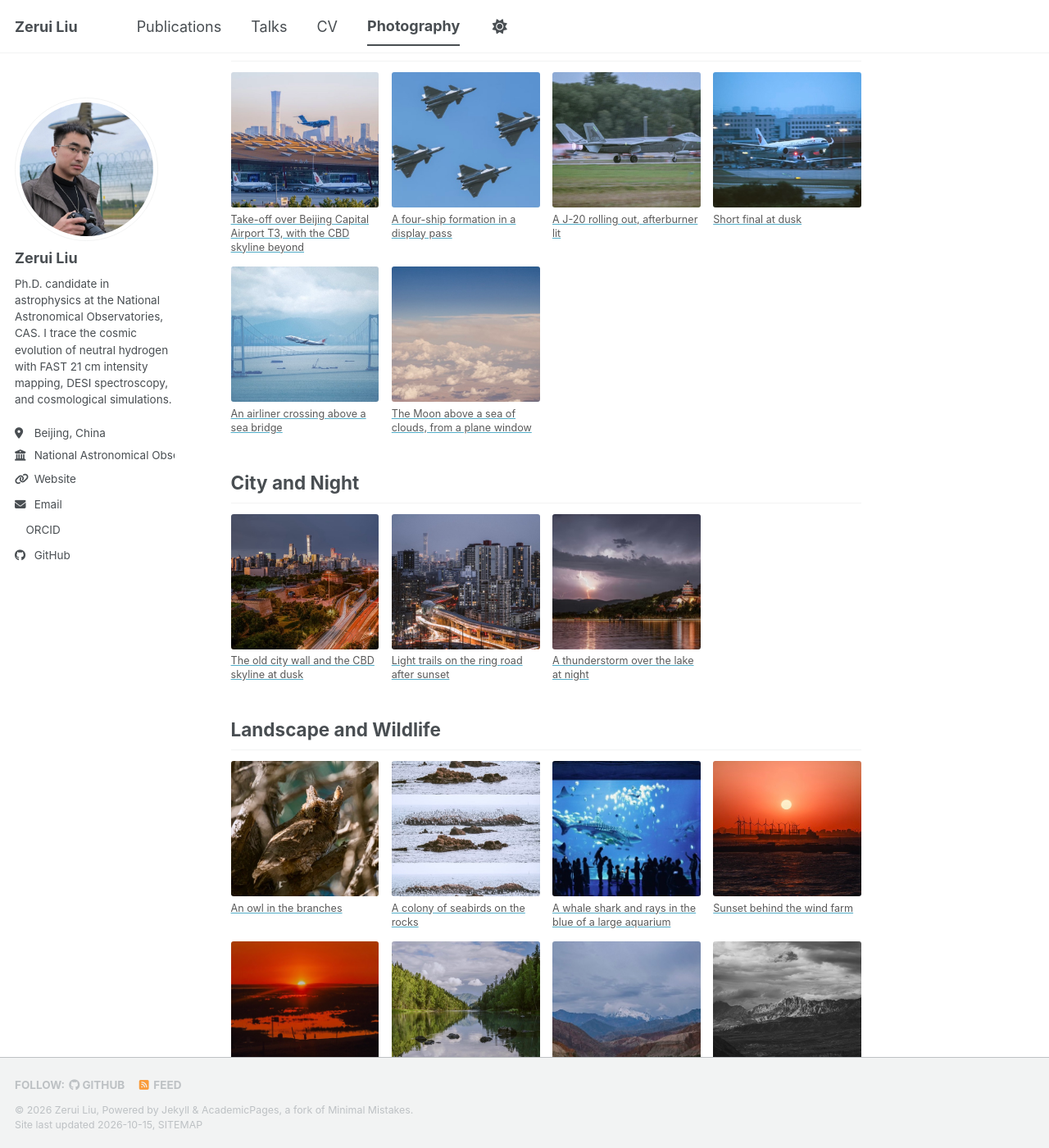
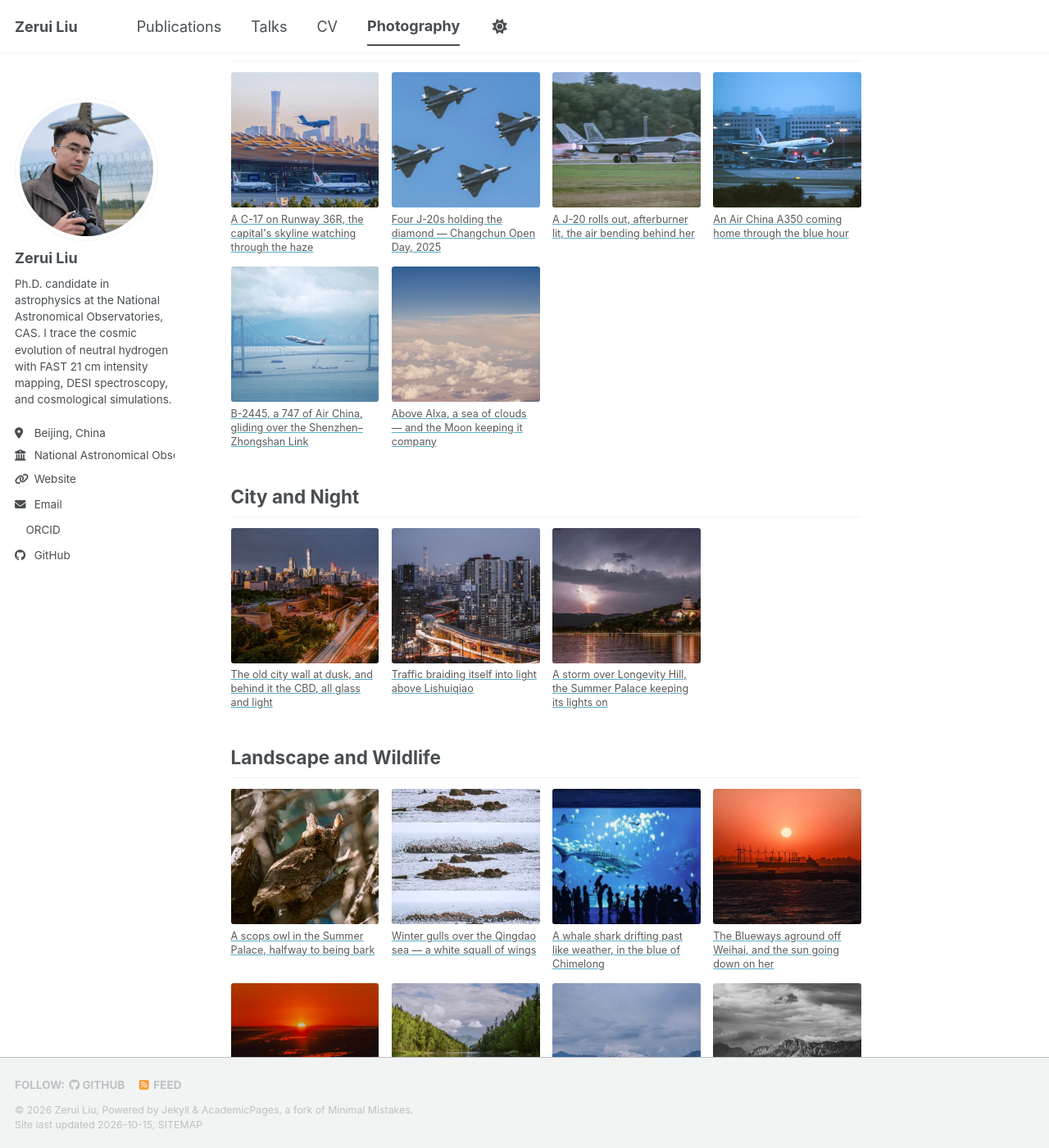
Before and after one commit to LRayleighJ/LRayleighJ.github.io, a Jekyll site: the page built from _pages/photography.md, in a window 1280 px wide and 1400 px high, scrolled down 233 px. Shown: the whole window at 82% size. Built offline with Jekyll 4.4.1, drawn with Linux system fonts in a browser that asks for light colours; a style sheet for code colours, icons or effects is not loaded; some of the changed text lies outside the part shown.

Commit message:
Rewrite the photography captions with the real subjects and places
Fill in what the photographs actually show — aircraft types and
registrations, the Changchun Open Day and the Summer Palace, Weihai,
Ulungur Lake, Kanas, the Pamirs, Qingdao, Zhuhai — and turn the captions
into something worth reading rather than plain labels.

Also fix the alt text, which still carried my first guesses (the C-17 was
described as an airliner, and the Blueways was described as a wind farm),
and rename photos/sunset-wind-farm.jpg to weihai-blueways-sunset.jpg to
match what is actually in the frame.

Co-Authored-By: Claude Code <noreply@anthropic.com>

```diff
--- a/_pages/photography.md
+++ b/_pages/photography.md
@@ -48,28 +48,28 @@ Away from the telescope I spend a lot of time behind a camera — mostly aviatio
 
 <div class="photo-grid">
   <a class="photo" href="/photos/beijing-capital-t3-departure.jpg" target="_blank" rel="noopener">
-    <img src="/photos/thumbs/beijing-capital-t3-departure.jpg" alt="An airliner climbing away over Beijing Capital Airport Terminal 3, with the CBD skyline behind" loading="lazy">
-    <span>Take-off over Beijing Capital Airport T3, with the CBD skyline beyond</span>
+    <img src="/photos/thumbs/beijing-capital-t3-departure.jpg" alt="A C-17 Globemaster transport aircraft belonging to the advance team for the U.S. President's visit to China landed on Runway 36R at Capital Airport." loading="lazy">
+    <span>A C-17 on Runway 36R, the capital's skyline watching through the haze</span>
   </a>
   <a class="photo" href="/photos/four-ship-formation.jpg" target="_blank" rel="noopener">
-    <img src="/photos/thumbs/four-ship-formation.jpg" alt="Four fighter aircraft flying in a diamond formation against a clear blue sky" loading="lazy">
-    <span>A four-ship formation in a display pass</span>
+    <img src="/photos/thumbs/four-ship-formation.jpg" alt="Four J-20 fighters flying in a diamond formation at Changchun Air Force Open Day 2025" loading="lazy">
+    <span>Four J-20s holding the diamond — Changchun Open Day, 2025</span>
   </a>
   <a class="photo" href="/photos/j20-afterburner.jpg" target="_blank" rel="noopener">
     <img src="/photos/thumbs/j20-afterburner.jpg" alt="A J-20 fighter rolling down the runway with its afterburners lit" loading="lazy">
-    <span>A J-20 rolling out, afterburner lit</span>
+    <span>A J-20 rolls out, afterburner lit, the air bending behind her</span>
   </a>
   <a class="photo" href="/photos/airliner-final-approach.jpg" target="_blank" rel="noopener">
-    <img src="/photos/thumbs/airliner-final-approach.jpg" alt="A passenger jet coming in to land at dusk, airport buildings behind" loading="lazy">
-    <span>Short final at dusk</span>
+    <img src="/photos/thumbs/airliner-final-approach.jpg" alt="An Air China A350-900 on final approach at dusk" loading="lazy">
+    <span>An Air China A350 coming home through the blue hour</span>
   </a>
   <a class="photo" href="/photos/airliner-over-the-sea-bridge.jpg" target="_blank" rel="noopener">
-    <img src="/photos/thumbs/airliner-over-the-sea-bridge.jpg" alt="An airliner passing over a long sea-crossing bridge in the mist" loading="lazy">
-    <span>An airliner crossing above a sea bridge</span>
+    <img src="/photos/thumbs/airliner-over-the-sea-bridge.jpg" alt="An Air China Boeing 747-400, registration B-2445, crossing above the Shenzhen-Zhongshan Link Bridge" loading="lazy">
+    <span>B-2445, a 747 of Air China, gliding over the Shenzhen–Zhongshan Link</span>
   </a>
   <a class="photo" href="/photos/moon-above-the-clouds.jpg" target="_blank" rel="noopener">
-    <img src="/photos/thumbs/moon-above-the-clouds.jpg" alt="The Moon seen above a sea of clouds from an aeroplane window" loading="lazy">
-    <span>The Moon above a sea of clouds, from a plane window</span>
+    <img src="/photos/thumbs/moon-above-the-clouds.jpg" alt="The Moon above a sea of clouds over Alxa, seen from a plane window" loading="lazy">
+    <span>Above Alxa, a sea of clouds — and the Moon keeping it company</span>
   </a>
 </div>
 
@@ -77,16 +77,16 @@ Away from the telescope I spend a lot of time behind a camera — mostly aviatio
 
 <div class="photo-grid">
   <a class="photo" href="/photos/city-wall-dusk.jpg" target="_blank" rel="noopener">
-    <img src="/photos/thumbs/city-wall-dusk.jpg" alt="An old city wall lit by street lamps at dusk, with a modern skyline and an elevated road beyond" loading="lazy">
-    <span>The old city wall and the CBD skyline at dusk</span>
+    <img src="/photos/thumbs/city-wall-dusk.jpg" alt="The old city wall of Beijing at dusk, with the CBD skyline and an elevated road beyond" loading="lazy">
+    <span>The old city wall at dusk, and behind it the CBD, all glass and light</span>
   </a>
   <a class="photo" href="/photos/ring-road-light-trails.jpg" target="_blank" rel="noopener">
-    <img src="/photos/thumbs/ring-road-light-trails.jpg" alt="Long-exposure light trails on an elevated urban highway at blue hour" loading="lazy">
-    <span>Light trails on the ring road after sunset</span>
+    <img src="/photos/thumbs/ring-road-light-trails.jpg" alt="Long-exposure light trails on the ring road at Lishuiqiao station, Beijing" loading="lazy">
+    <span>Traffic braiding itself into light above Lishuiqiao</span>
   </a>
   <a class="photo" href="/photos/lightning-over-the-lake.jpg" target="_blank" rel="noopener">
-    <img src="/photos/thumbs/lightning-over-the-lake.jpg" alt="Lightning striking below heavy storm clouds over a lake, with a lit pavilion on the far shore" loading="lazy">
-    <span>A thunderstorm over the lake at night</span>
+    <img src="/photos/thumbs/lightning-over-the-lake.jpg" alt="Lightning over Longevity Hill at the Summer Palace, with the lake and pavilions lit below" loading="lazy">
+    <span>A storm over Longevity Hill, the Summer Palace keeping its lights on</span>
   </a>
 </div>
 
@@ -94,40 +94,40 @@ Away from the telescope I spend a lot of time behind a camera — mostly aviatio
 
 <div class="photo-grid">
   <a class="photo" href="/photos/owl.jpg" target="_blank" rel="noopener">
-    <img src="/photos/thumbs/owl.jpg" alt="An owl perched among bare branches, looking towards the camera" loading="lazy">
-    <span>An owl in the branches</span>
+    <img src="/photos/thumbs/owl.jpg" alt="A Eurasian scops owl perched among bare branches in the Summer Palace" loading="lazy">
+    <span>A scops owl in the Summer Palace, halfway to being bark</span>
   </a>
   <a class="photo" href="/photos/seabirds-on-the-rocks.jpg" target="_blank" rel="noopener">
-    <img src="/photos/thumbs/seabirds-on-the-rocks.jpg" alt="A colony of seabirds covering dark rocks in a choppy sea" loading="lazy">
-    <span>A colony of seabirds on the rocks</span>
+    <img src="/photos/thumbs/seabirds-on-the-rocks.jpg" alt="A flock of seagulls wheeling over the cold winter sea in Qingdao" loading="lazy">
+    <span>Winter gulls over the Qingdao sea — a white squall of wings</span>
   </a>
   <a class="photo" href="/photos/aquarium-whale-shark.jpg" target="_blank" rel="noopener">
-    <img src="/photos/thumbs/aquarium-whale-shark.jpg" alt="A whale shark and rays swimming past a huge aquarium window, with visitors silhouetted in front" loading="lazy">
-    <span>A whale shark and rays in the blue of a large aquarium</span>
+    <img src="/photos/thumbs/aquarium-whale-shark.jpg" alt="A whale shark and rays in the blue of a large aquarium at Chimelong, Zhuhai" loading="lazy">
+    <span>A whale shark drifting past like weather, in the blue of Chimelong</span>
   </a>
-  <a class="photo" href="/photos/sunset-wind-farm.jpg" target="_blank" rel="noopener">
-    <img src="/photos/thumbs/sunset-wind-farm.jpg" alt="The sun setting behind a row of wind turbines, a ship and city skyline in silhouette" loading="lazy">
-    <span>Sunset behind the wind farm</span>
+  <a class="photo" href="/photos/weihai-blueways-sunset.jpg" target="_blank" rel="noopener">
+    <img src="/photos/thumbs/weihai-blueways-sunset.jpg" alt="Sunset on the coast of Weihai, with the stranded Blueways ship offshore" loading="lazy">
+    <span>The Blueways aground off Weihai, and the sun going down on her</span>
   </a>
   <a class="photo" href="/photos/wetland-sunset.jpg" target="_blank" rel="noopener">
-    <img src="/photos/thumbs/wetland-sunset.jpg" alt="A deep orange sunset over flooded wetland, with the sun reflected in open water" loading="lazy">
-    <span>Sunset over the wetlands</span>
+    <img src="/photos/thumbs/wetland-sunset.jpg" alt="Sunset over Ulungur Lake, with young people dancing in the twilight" loading="lazy">
+    <span>Ulungur Lake at dusk — young people dancing in the last of the light</span>
   </a>
   <a class="photo" href="/photos/forest-lake.jpg" target="_blank" rel="noopener">
-    <img src="/photos/thumbs/forest-lake.jpg" alt="A still forest lake reflecting clouds and the tree line, with rocks breaking the surface" loading="lazy">
-    <span>A forest lake, reflecting the clouds</span>
+    <img src="/photos/thumbs/forest-lake.jpg" alt="A summer day in the Kanas River Valley, Altai Mountains" loading="lazy">
+    <span>A summer afternoon in the Kanas valley, the river holding the sky</span>
   </a>
   <a class="photo" href="/photos/snow-peak-valley.jpg" target="_blank" rel="noopener">
     <img src="/photos/thumbs/snow-peak-valley.jpg" alt="A wide braided river valley between ochre hills, with a snow-covered peak on the horizon" loading="lazy">
-    <span>A braided valley below a distant snow peak</span>
+    <span>A braided river threading the valley, a snow peak keeping its distance</span>
   </a>
   <a class="photo" href="/photos/clouds-over-the-ridge.jpg" target="_blank" rel="noopener">
-    <img src="/photos/thumbs/clouds-over-the-ridge.jpg" alt="Heavy clouds over a dark mountain ridge, photographed in black and white" loading="lazy">
-    <span>Clouds over the ridge, in black and white</span>
+    <img src="/photos/thumbs/clouds-over-the-ridge.jpg" alt="The rolling mountain ranges of the Pamir Plateau, in black and white" loading="lazy">
+    <span>The Pamirs in black and white — ranges folded like old paper</span>
   </a>
   <a class="photo" href="/photos/freighter-on-the-rocks.jpg" target="_blank" rel="noopener">
-    <img src="/photos/thumbs/freighter-on-the-rocks.jpg" alt="A weathered freight ship close to the shore, with dark rocks in the foreground surf" loading="lazy">
-    <span>A freighter at rest on the rocks</span>
+    <img src="/photos/thumbs/freighter-on-the-rocks.jpg" alt="The stranded Blueways ship offshore, with a flock of gulls on the rocks" loading="lazy">
+    <span>Gulls on the rocks, the Blueways still waiting offshore</span>
   </a>
 </div>
 
@@ -135,15 +135,15 @@ Away from the telescope I spend a lot of time behind a camera — mostly aviatio
 
 <div class="photo-grid">
   <a class="photo" href="/photos/roses-bokeh.jpg" target="_blank" rel="noopener">
-    <img src="/photos/thumbs/roses-bokeh.jpg" alt="Red roses against a dark background of warm out-of-focus city lights" loading="lazy">
-    <span>Roses and city bokeh after dark</span>
+    <img src="/photos/thumbs/roses-bokeh.jpg" alt="Red roses against a background of warm out-of-focus lights at the UCAS Olympic village campus" loading="lazy">
+    <span>Roses at UCAS after dark, the city gone soft and out of focus</span>
   </a>
   <a class="photo" href="/photos/blossom-spin-blur.jpg" target="_blank" rel="noopener">
-    <img src="/photos/thumbs/blossom-spin-blur.jpg" alt="White blossom photographed with a radial spin blur, blurring the branches into streaks" loading="lazy">
-    <span>Blossom in a spin</span>
+    <img src="/photos/thumbs/blossom-spin-blur.jpg" alt="White blossom photographed with a radial spin blur at the UCAS Olympic village campus" loading="lazy">
+    <span>Spring spun into a whirl at the Olympic village campus</span>
   </a>
   <a class="photo" href="/photos/blossom-at-night.jpg" target="_blank" rel="noopener">
-    <img src="/photos/thumbs/blossom-at-night.jpg" alt="A branch of pale blossom against a dark night sky, with warm bokeh lights behind" loading="lazy">
-    <span>Blossom against the night sky</span>
+    <img src="/photos/thumbs/blossom-at-night.jpg" alt="A branch of pale blossom against a dark night sky with warm bokeh behind, at the UCAS Olympic village campus" loading="lazy">
+    <span>One branch of blossom against the dark, UCAS, late spring</span>
   </a>
 </div>
```
Also changed, not shown: photos/thumbs/weihai-blueways-sunset.jpg (renamed from photos/thumbs/sunset-wind-farm.jpg), photos/weihai-blueways-sunset.jpg (renamed from photos/sunset-wind-farm.jpg).
